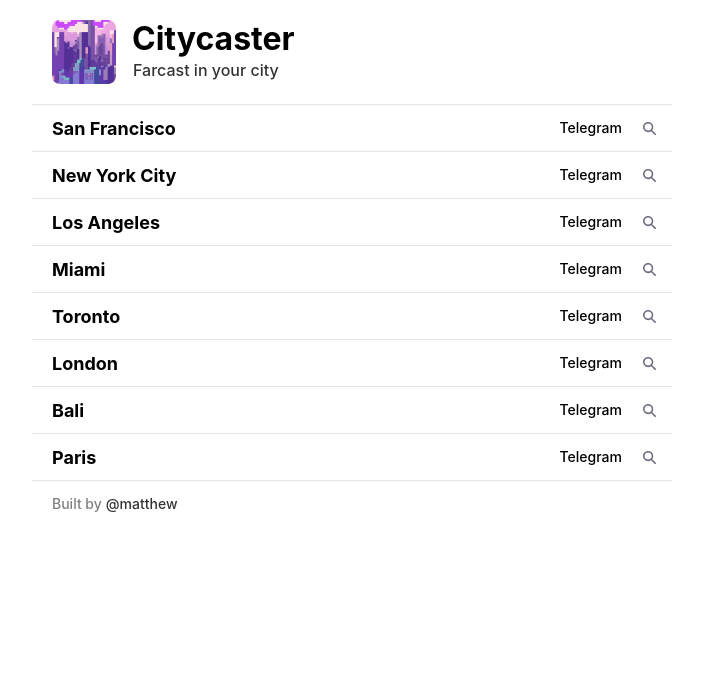
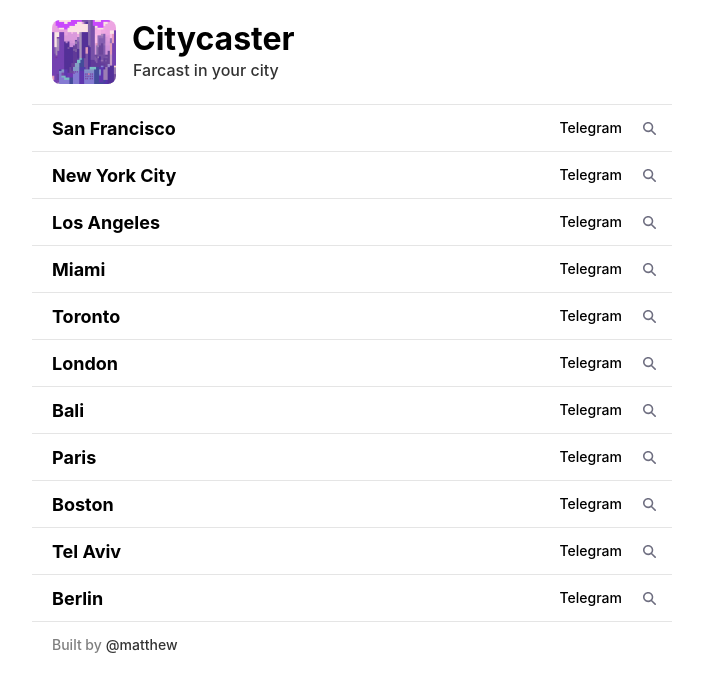
Before and after one commit to mko4444/Citycaster, a Next.js app: page / in a window 1280 px wide. Shown: the top 692 px of the page, without its empty margins (288-991 px from the left). Built offline with nearby package versions, Linux system fonts and the light colour scheme.

Commit message:
Update index.tsx

```diff
--- a/pages/index.tsx
+++ b/pages/index.tsx
@@ -49,6 +49,21 @@
           searchTerm: "paris",
           name: "Paris",
           telegram: "https://t.me/+2k4yKNmYXfhlMDQ0",
+        },
+        {
+          searchTerm: "boston",
+          name: "Boston",
+          telegram: "https://t.me/+yVw2nQgqM0A4YWVh",
+        },
+        {
+          searchTerm: "tel-aviv",
+          name: "Tel Aviv",
+          telegram: "https://t.me/telavivcasters",
+        },
+        {
+          searchTerm: "berlin",
+          name: "Berlin",
+          telegram: "https://t.me/+yYtlbqJipuYwZDg0",
         },
       ].map((city: City) => (
         <>
```
